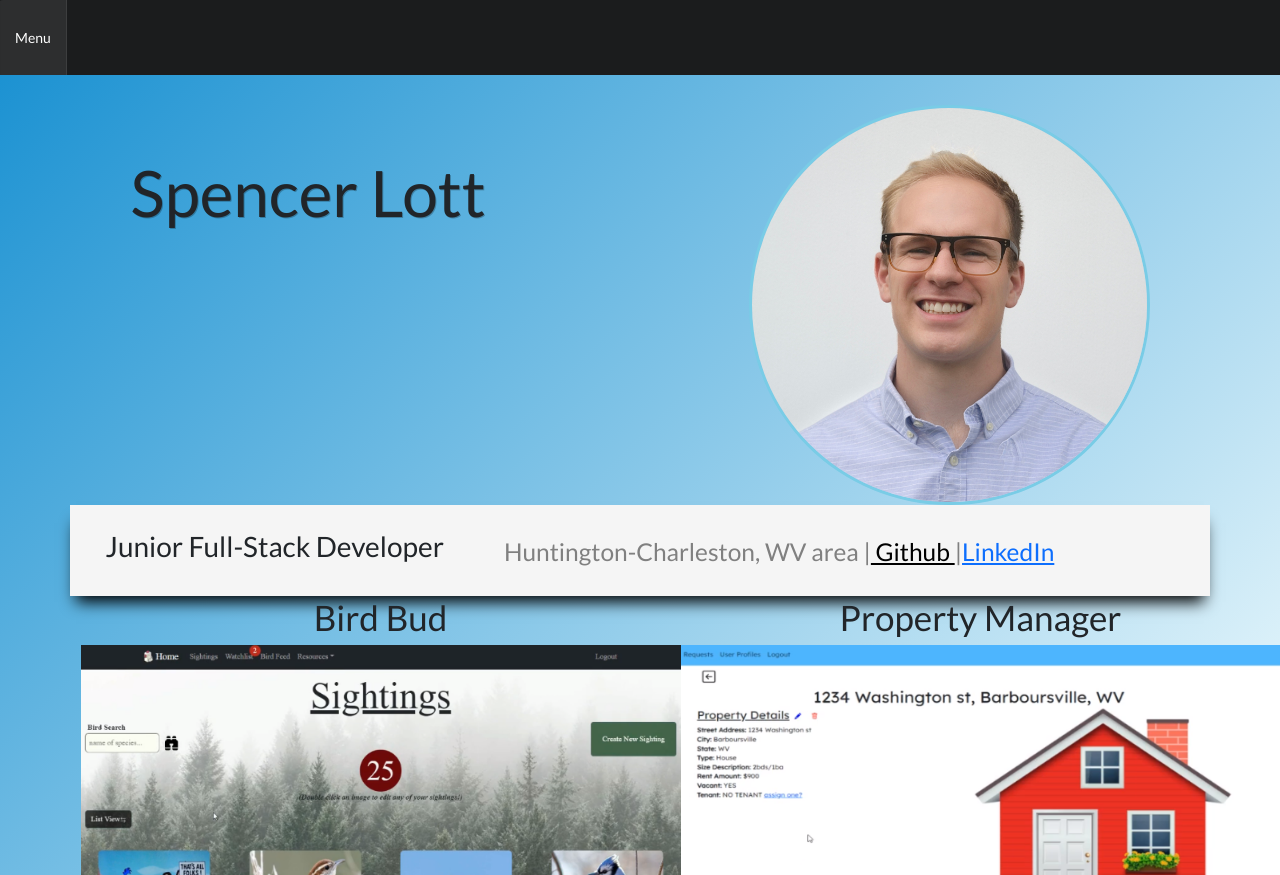
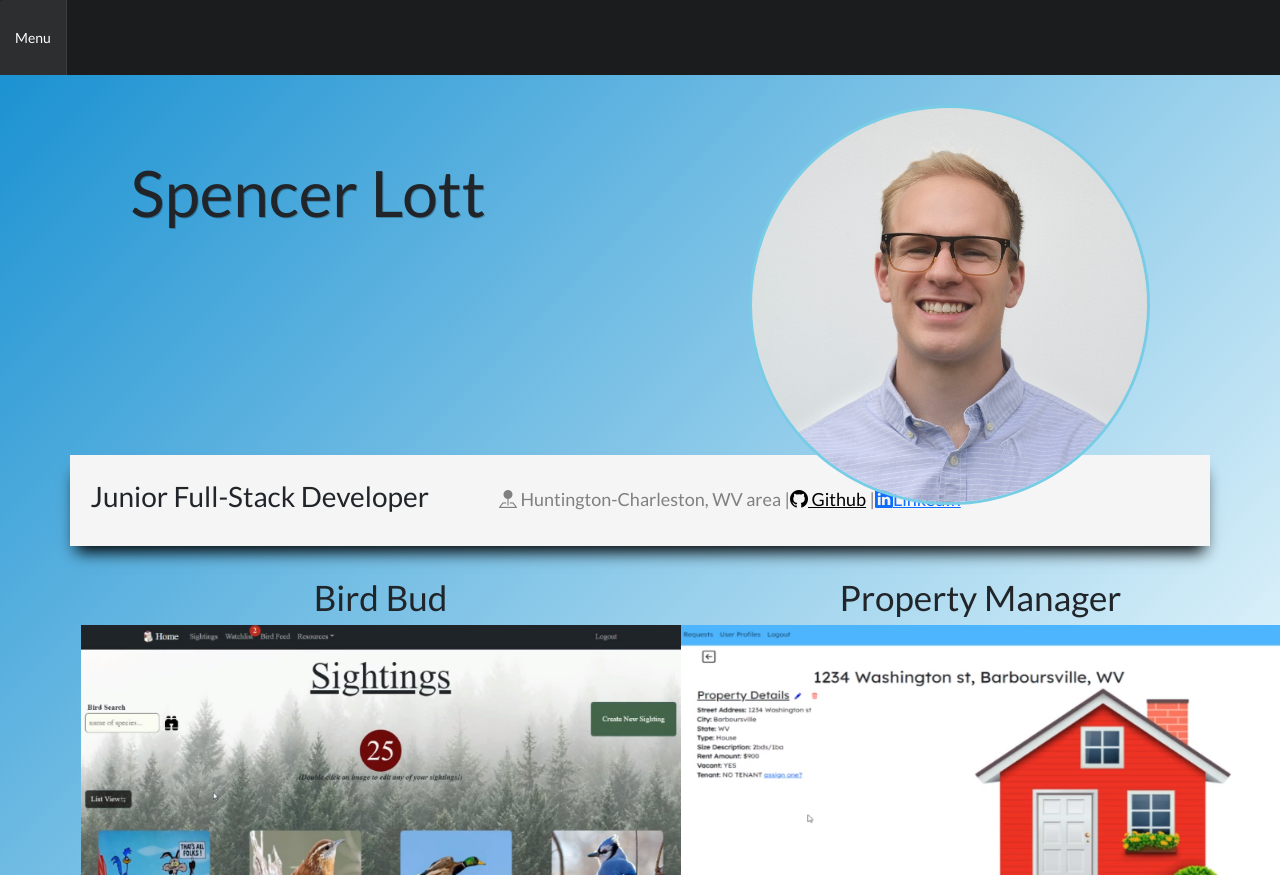
Before and after one commit to spencer-lott/Portfolio-Website, a React (Create React App) app: page / in a window 1280 px wide. Built offline with nearby package versions, Linux system fonts and the light colour scheme.

Commit message:
Completed the info bar with bootstrap icons

```diff
--- a/package.json
+++ b/package.json
@@ -7,6 +7,7 @@
     "@testing-library/react": "^13.4.0",
     "@testing-library/user-event": "^13.5.0",
     "bootstrap": "^5.3.2",
+    "bootstrap-icons": "^1.11.1",
     "react": "^18.2.0",
     "react-dom": "^18.2.0",
     "react-scripts": "5.0.1",
--- a/src/components/home/Home.js
+++ b/src/components/home/Home.js
@@ -21,10 +21,9 @@ export default function Home() {
                             <div className="info-bar-details">
                                 <h2>Junior Full-Stack Developer</h2>
                                 <div>
-                                    <h3 className="h3-details">Huntington-Charleston, WV area |
-                                        <a href="https://github.com/spencer-lott" style={{color: "#000"}}> Github </a> |
-                                        <a href="https://www.linkedin.com/in/spencer-k-lott/">
-                                            LinkedIn</a>
+                                    <h3 className="h3-details"><i class="bi bi-pin-map-fill"></i> Huntington-Charleston, WV area |
+                                        <a href="https://github.com/spencer-lott" style={{color: "#000"}}><i className="bi bi-github"></i> Github</a> |
+                                        <a href="https://www.linkedin.com/in/spencer-k-lott/"><i class="bi bi-linkedin"></i>LinkedIn</a>
                                     </h3>
                                 </div>
                             </div>
--- a/src/components/home/home.css
+++ b/src/components/home/home.css
@@ -46,6 +46,7 @@
     /* border: dotted black; */
     z-index: 999;
     margin-right: 50px;
+    margin-bottom: -50px;
 }
 
 .info-bar{
@@ -53,7 +54,7 @@
     display: flex;
     flex-direction: column;
     /* align-items: center; */
-    margin-top: -60px;
+    margin-bottom: 30px;
     background-color: whitesmoke;
     padding-top: 25px;
     padding-bottom: 25px;
@@ -62,13 +63,14 @@
 
 .info-bar-details{
     display: flex;
-    padding-left: 25px;
+    padding-left: 10px;
 }
 
 .h3-details{
     color: gray;
-    padding-left: 60px;
-    padding-top: 7px;
+    padding-left: 70px;
+    padding-top: 9px;
+    font-size: large;
 }
 
 .projects-container{
--- a/src/index.js
+++ b/src/index.js
@@ -5,6 +5,10 @@ import App from './App';
 import reportWebVitals from './reportWebVitals';
 import 'semantic-ui-css/semantic.min.css'
 import 'bootstrap/dist/css/bootstrap.css';
+import 'bootstrap/dist/css/bootstrap.min.css';
+import 'bootstrap/dist/js/bootstrap.bundle.min';
+import 'bootstrap-icons/font/bootstrap-icons.css';
+
 
 const root = ReactDOM.createRoot(document.getElementById('root'));
 root.render(
```
Also changed, not shown: 1 other file (tests, documents, lock files or other folders).
